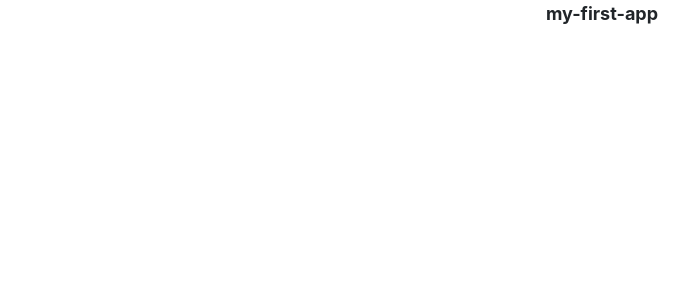
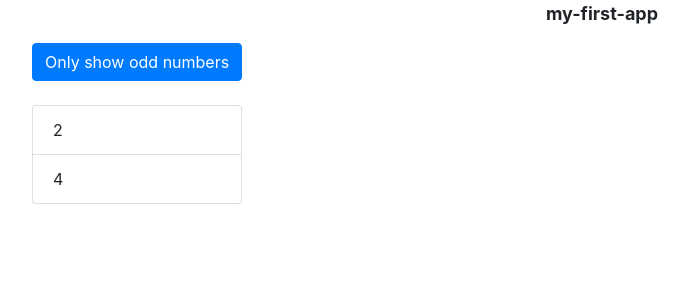
Before and after one commit to waseemkhan218/AP-001-ANGULAR, an Angular app: page / in a window 1280 px wide. Shown: the top 300 px of the page, without its empty margins (38-727 px from the left). Built offline with nearby package versions, Linux system fonts and the light colour scheme.

Commit message:
Recap on structural directives

```diff
--- a/src/app/app.component.html
+++ b/src/app/app.component.html
@@ -1,3 +1,27 @@
 <div class="app--title">
     <p>{{ title }}</p>
 </div>
+
+<!-- WORK: RECAP: structural directives -->
+<div class="container">
+    <div class="row">
+        <div class="col-xs-12">
+            <button class="btn btn-primary" (click)="onlyOdd = !onlyOdd">Only show odd numbers</button>
+            <br><br>
+            <div *ngIf="onlyOdd">
+                <ul class="list-group">
+                    <li class="list-group-item" *ngFor="let odd of oddNumbers">
+                        {{ odd }}
+                    </li>
+                </ul>
+            </div>
+            <div *ngIf="!onlyOdd">
+                <ul class="list-group">
+                    <li class="list-group-item" *ngFor="let even of evenNumbers">
+                        {{ even }}
+                    </li>
+                </ul>
+            </div>
+        </div>
+    </div>
+</div>
--- a/src/app/app.component.ts
+++ b/src/app/app.component.ts
@@ -7,4 +7,9 @@
 })
 export class AppComponent {
   title = 'my-first-app';
+
+  // numbers = [1, 2, 3, 4, 5];
+  oddNumbers = [1, 3, 5];
+  evenNumbers = [2, 4];
+  onlyOdd = false;
 }
```
